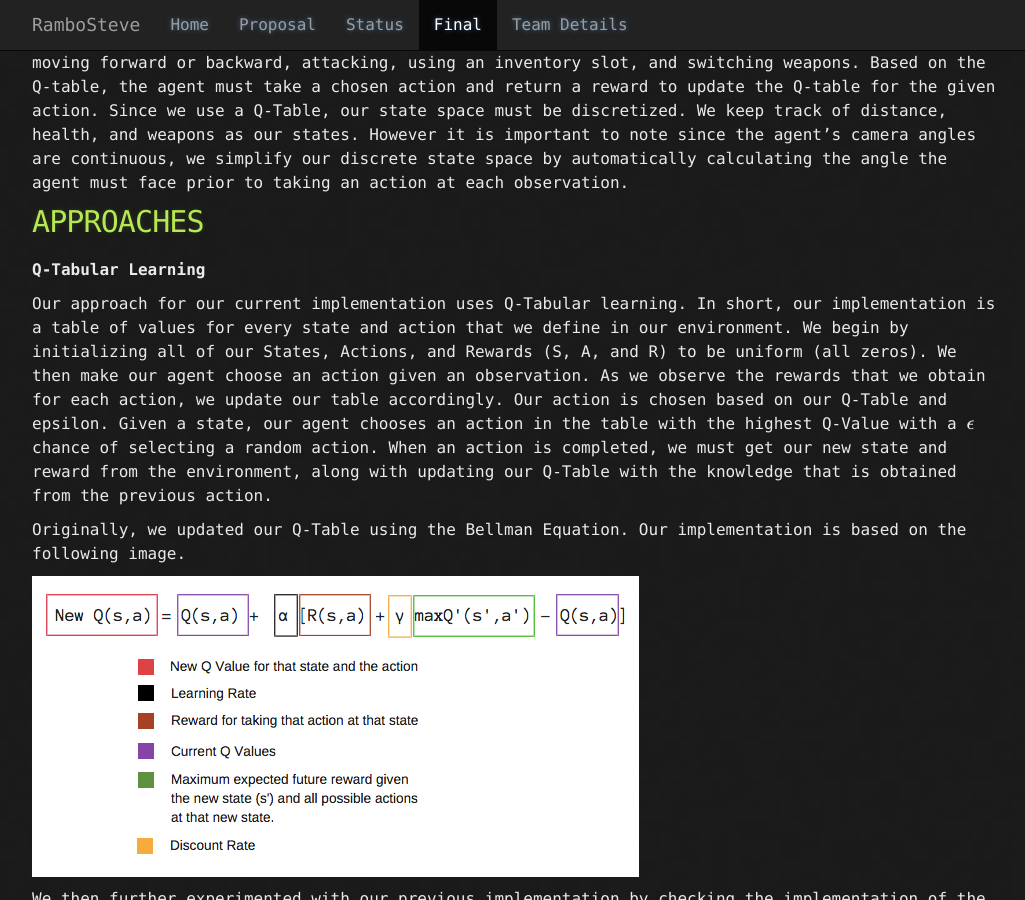
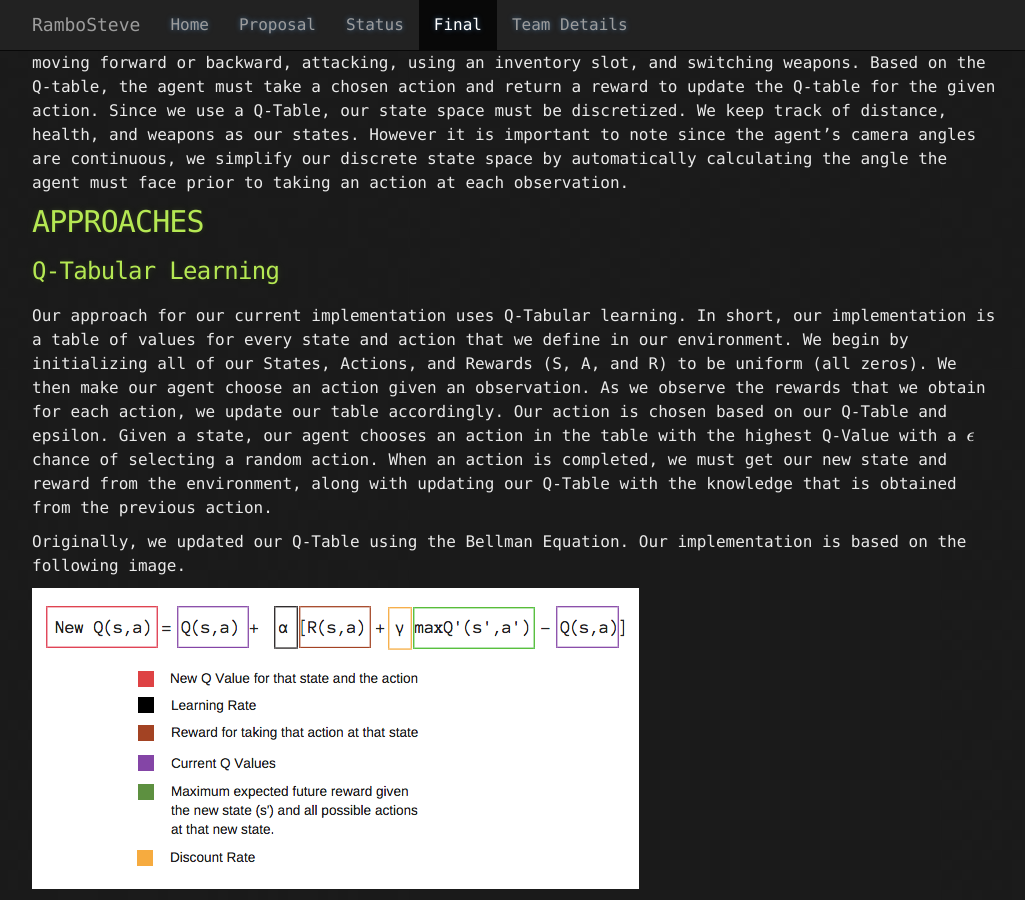
Before and after one commit to rlee97/RamboSteve, a Jekyll site: the page built from docs/final.md, in a window 1280 px wide and 900 px high, scrolled down 695 px. Shown: the whole window, without its empty margins (123-1148 px from the left). Built offline with Jekyll 4.4.1, drawn with Linux system fonts in a browser that asks for light colours; formulas are drawn with MathJax 3.

Commit message:
Update final.md

```diff
--- a/docs/final.md
+++ b/docs/final.md
@@ -9,13 +9,15 @@
 <iframe width="560" height="315" src="https://www.youtube.com/embed/Y0poiHRE6E4" frameborder="0" allowfullscreen></iframe>
 </p>
 
+
 ## PROJECT SUMMARY
 
 Project RamboSteve aims to teach an AI agent to efficiently use a sword and bow to kill multiple mob types. Our arena is an enclosed cuboid that spawns one enemy per episode. Currently, the agent is trained on a Q-table to find the optimal strategy for killing an enemy. At the beginning of each episode, the agent and enemy statically spawn ten blocks away from one another. Following the initial spawn, the agent gets an observation and has multiple actions that it can take, such as moving forward or backward, attacking, using an inventory slot, and switching weapons. Based on the Q-table, the agent must take a chosen action and return a reward to update the Q-table for the given action. Since we use a Q-Table, our state space must be discretized. We keep track of distance, health, and weapons as our states. However it is important to note since the agent's camera angles are continuous, we simplify our discrete state space by automatically calculating the angle the agent must face prior to taking an action at each observation.
 
+
 ## APPROACHES
 
-**Q-Tabular Learning**
+### Q-Tabular Learning
 
 Our approach for our current implementation uses Q-Tabular learning. In short, our implementation is a table of values for every state and action that we define in our environment. We begin by initializing all of our States, Actions, and Rewards (S, A, and R) to be uniform (all zeros). We then make our agent choose an action given an observation. As we observe the rewards that we obtain for each action, we update our table accordingly.
 Our action is chosen based on our Q-Table and epsilon. Given a state, our agent chooses an action in the table with the highest Q-Value with a {% raw %} $$ \epsilon $$ {% endraw %} chance of selecting a random action. When an action is completed, we must get our new state and reward from the environment, along with updating our Q-Table with the knowledge that is obtained from the previous action.
@@ -30,7 +32,7 @@
 
 Following this, we simply use this value for the Bellman Equation as described above.
 
-**Hyperparameters**
+### Hyperparameters
 
 The hyperparameters that we previously trained our agent on is shown as follows:
 
@@ -42,7 +44,7 @@
 
 After some changes we realized that our epsilon was not working as we expected. After changing the implementation, we decided on a low epsilon to encourage our agent to choose less random actions and more optimal actions. In addition, our gamma was reduced to 0.9 to take into account decay rate in rewards through every iteration. Our backsteps were also increased to 10 in order to encourage our agent to completely draw the bow before firing to increase damage output and accuracy. We found that these changes helped our agent fight mobs that it would have otherwise never won against in the baseline, such as Witches and Blazes.
 
-**States**
+### States
 
 Our program separates the world into weapons, distance, health and mob type. For our weapons, our agent can use the switch command to move between either a sword or a bow. We also include each of our trained mob types as a state.
 
@@ -65,7 +67,7 @@
         ACTIONS = {'sword': ['move 1', 'move -1', 'strafe 1', 'strafe -1', 'attack 1', 'switch'],
                     'bow': ['move 1', 'move -1', 'strafe 1', 'strafe -1', 'use 1', 'use 0', 'switch']}
 
-**Rewards**
+### Rewards
 Our baseline reward function was very basic. We measure our reward on the amount of health lost and damage dealt. The reward algorithm is calculated using the health lost and damage dealt per mission, along with our HEALTH_REWARD and DAMAGE_DEALT_REWARD as follows:
 
         health_lost * HEALTH_REWARD + damage_dealt * DAMAGE_DEALT_REWARD
@@ -79,6 +81,7 @@
 
 Our episode_time denotes the amount of time that has passed in the episode. EPISODE_TIME_REWARD is set to -0.1 and KILL_REWARD is set to 100. Both of these rewards are implemented in order to encourage our agent to finish the mission faster by killing the enemy.
 
+
 ## EVALUATION
 
 Baseline randomly choosing
@@ -86,6 +89,7 @@
 Killing mob types that it wasn't able to kill before (graph of witch deaths)
 learning to completely draw a bow
 some problems with agent rewards still not converging, possibly needs to run for many more episodes
+
 
 ## REFERENCES
 
```
